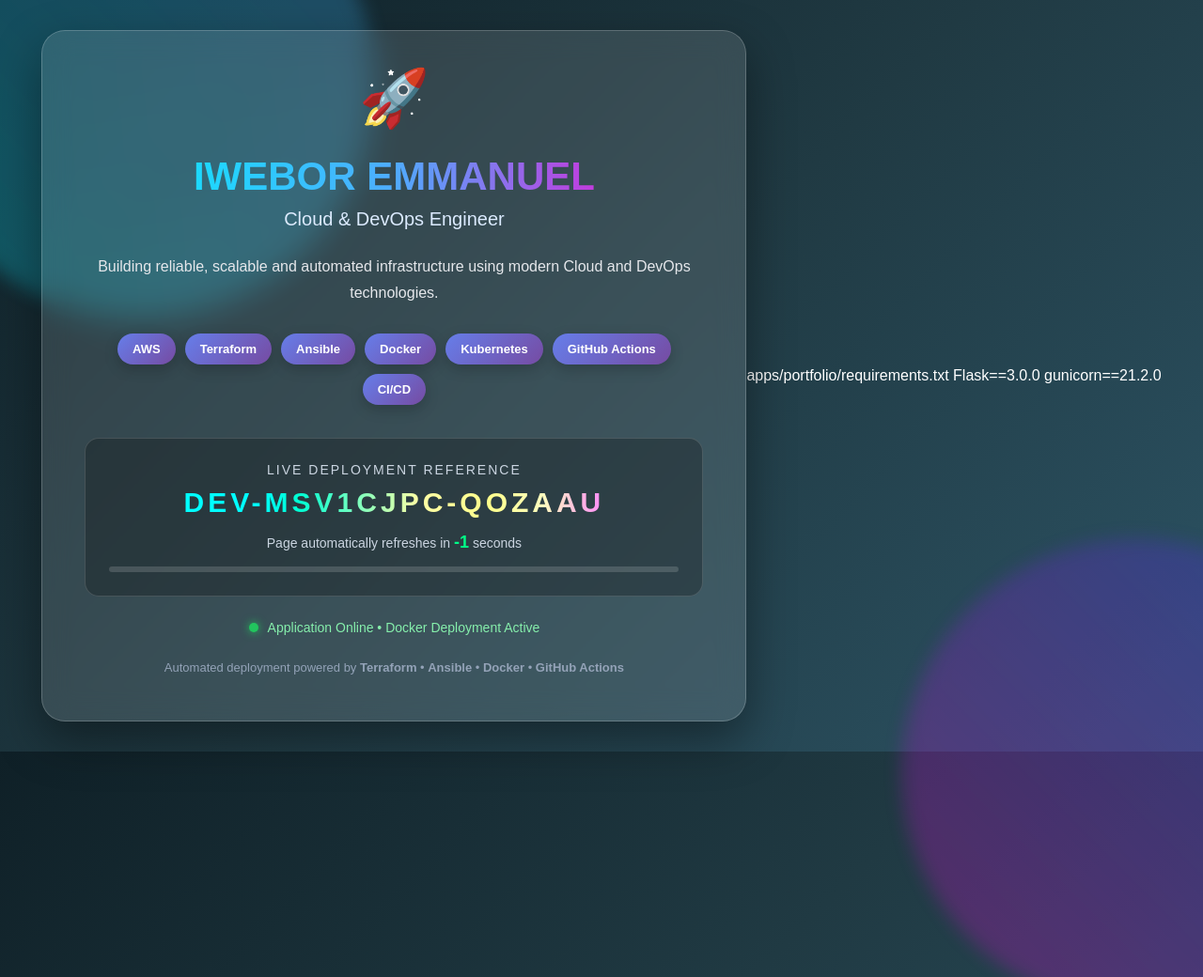
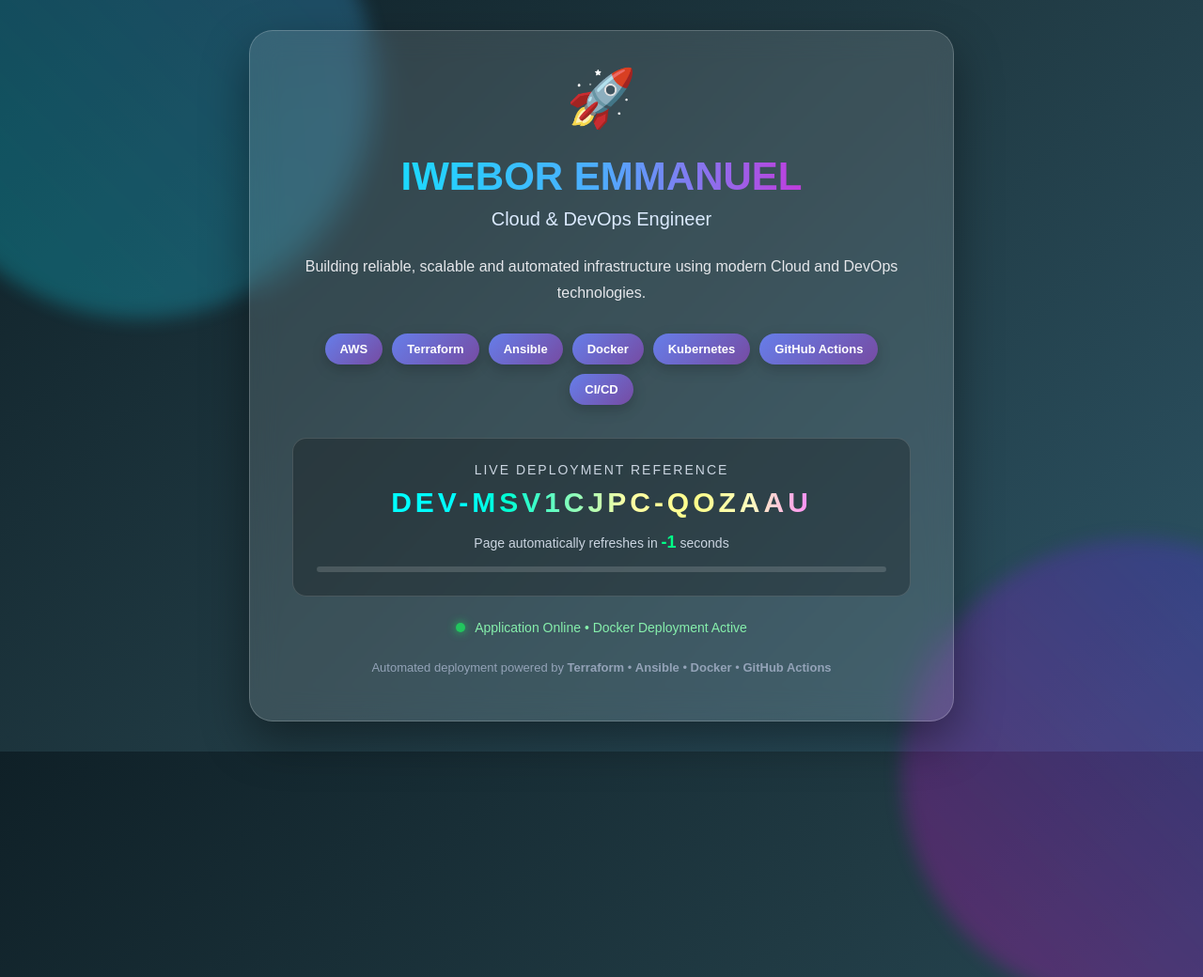
Before and after one commit to emmalux2/devops-capstone-project, a Flask app: page / in a window 1280 px wide; the page is wider, and only the part inside the window is pictured. Shown: the top 1040 px of that part at 94% size. Run offline with Flask 3, Linux system fonts and the light colour scheme.

Commit message:
Center portfolio landing page

```diff
--- a/apps/portfolio/templates/index.html
+++ b/apps/portfolio/templates/index.html
@@ -647,8 +647,3 @@
 
 </body>
 </html>
-
-
-apps/portfolio/requirements.txt
-Flask==3.0.0
-gunicorn==21.2.0
```
